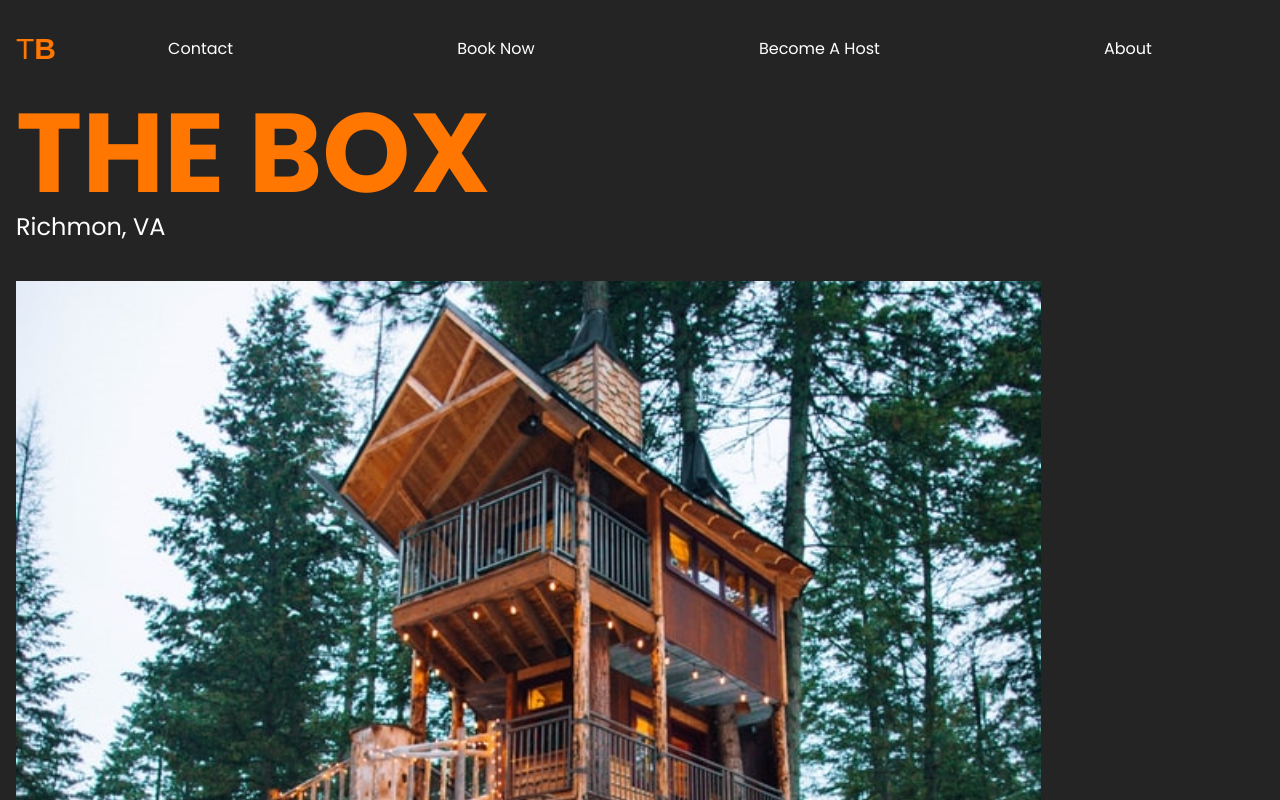
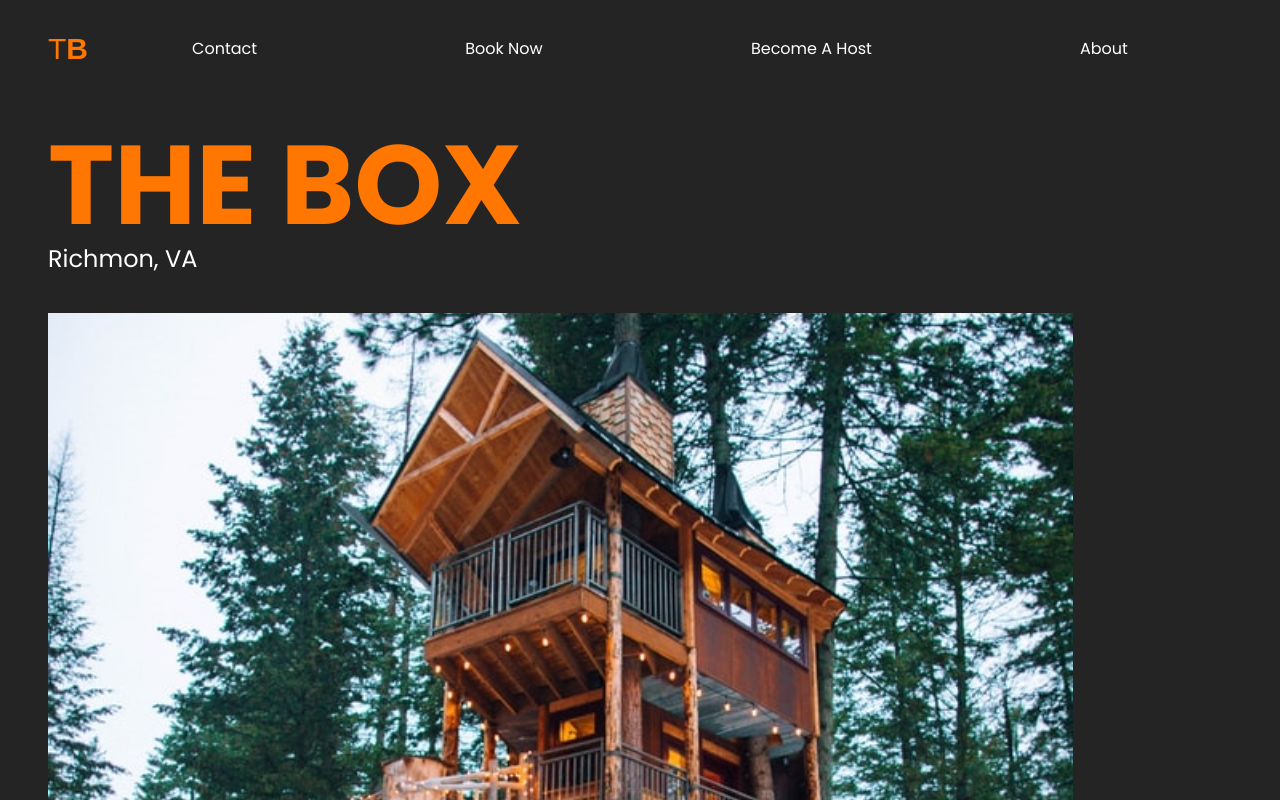
Before and after one commit to thenameiswiiwin/theBox, a plain HTML site: page index.html in a window 1280 px wide. Shown: the top 800 px of the page. Drawn offline with Linux system fonts and the light colour scheme.

Commit message:
CSS: finish setting up main grid

```diff
--- a/css/style.css
+++ b/css/style.css
@@ -105,3 +105,35 @@ footer {
 .social-link:focus {
 	opacity: 0.5;
 }
+
+/* Media Queries  */
+@media (min-width: 800px) {
+	body {
+		margin: 0;
+	}
+
+	.main-grid {
+		display: grid;
+		grid-template-columns:
+			minmax(1em, 1fr)
+			repeat(3, minmax(10rem, 30rem))
+			minmax(1em, 1fr);
+		gap: 2em;
+	}
+
+	/* Navigation */
+	header {
+		grid-column: 2 / 5;
+	}
+
+	/* Main */
+	main {
+		grid-column: 2 / -1;
+		display: grid;
+	}
+
+	/* Footer */
+	footer {
+		grid-column: 2 / 3;
+	}
+}
```
